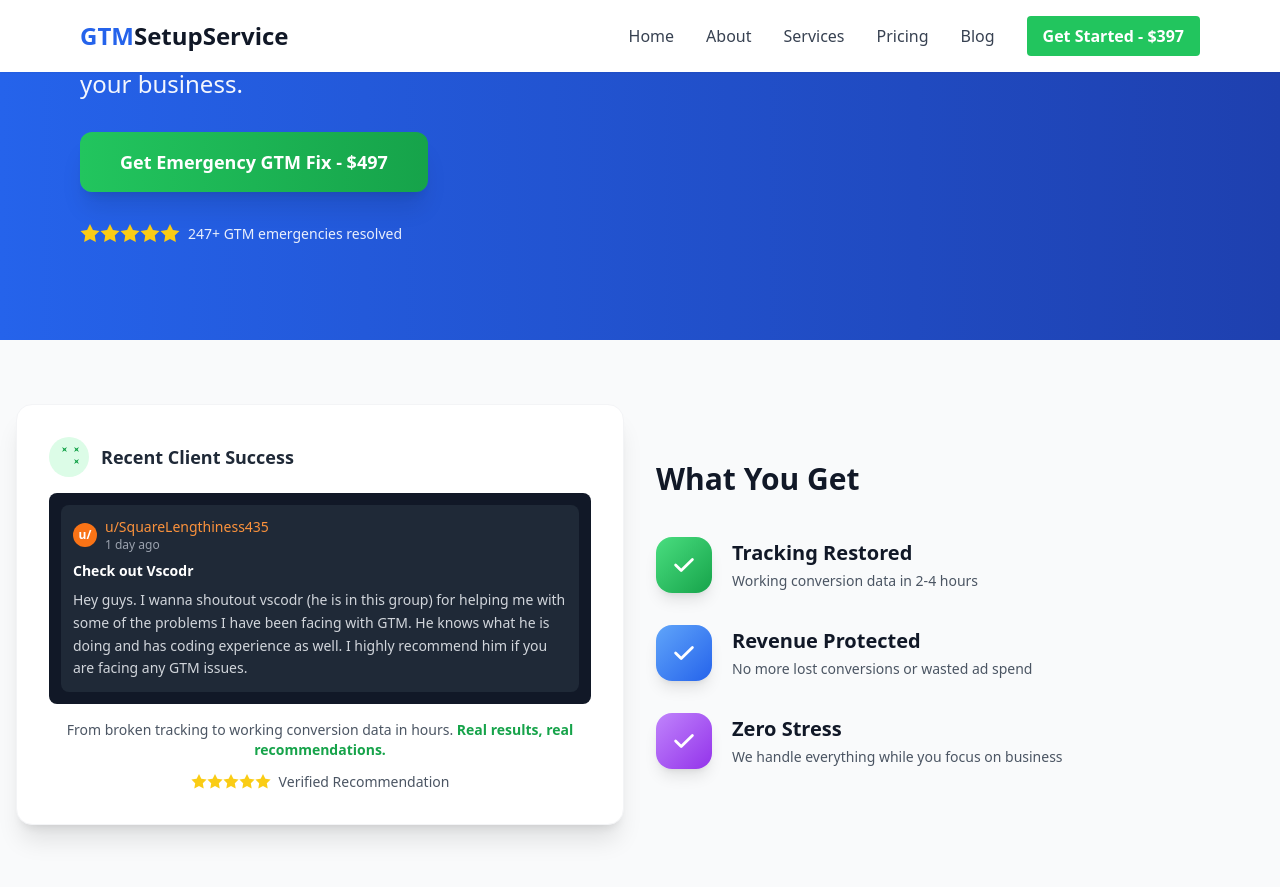
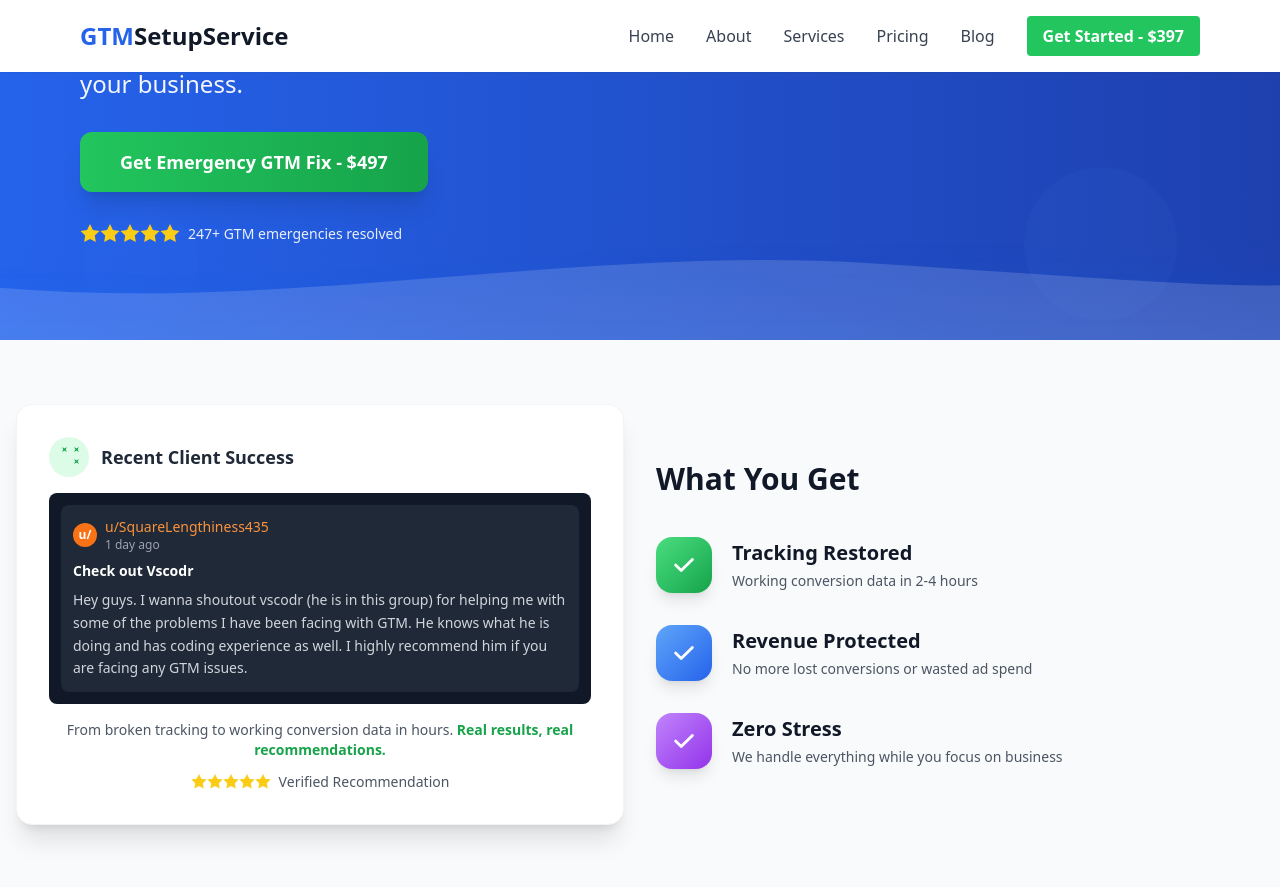
Before and after one commit to gtmsetupservice/gtmsetupservice.com, a Jekyll site: the page built from index.md, in a window 1280 px wide and 900 px high, scrolled down 312 px. Shown: the top 887 px of the window. Built offline with Jekyll 4.4.1, drawn with Linux system fonts in a browser that asks for light colours; nearby versions of some CDN libraries.

Commit message:
Enhance hero section transitions with more contrast and depth
- Created multi-layer wave transitions with increased opacity (0.4-0.7 range)
- Added shadow filters for depth perception
- Implemented gradient variations for better ADA-compliant contrast
- Positioned waves at bottom of hero section for smooth transition
- Maintains accessibility while adding visual interest

🤖 Generated with [Claude Code](https://claude.ai/code)

Co-Authored-By: Claude <noreply@anthropic.com>

```diff
--- a/_includes/hero.html
+++ b/_includes/hero.html
@@ -1,7 +1,10 @@
 <!-- Section 1: Hero Section (Above the Fold) -->
-<section class="bg-gradient-to-r from-blue-600 to-blue-800 text-white py-24 relative overflow-hidden">
-    <!-- Background SVG Pattern -->
-    <div class="absolute inset-0 opacity-10" style="background-image: url('/assets/images/bg-hero.svg'); background-size: cover; background-position: center;"></div>
+<section class="bg-gradient-to-r from-blue-600 to-blue-800 text-white relative overflow-hidden">
+    <!-- Enhanced wave transition with depth -->
+    <div class="absolute bottom-0 left-0 right-0 h-48" style="background-image: url('/assets/images/bg-hero-enhanced.svg'); background-size: cover; background-position: top; background-repeat: no-repeat;"></div>
+
+    <!-- Content wrapper with proper padding -->
+    <div class="py-24 relative">
 
     <div class="max-w-6xl mx-auto px-4 relative z-10">
         <!-- Eyebrow Copy -->
@@ -37,4 +40,5 @@
             <p class="text-sm opacity-90">247+ GTM emergencies resolved</p>
         </div>
     </div>
+    </div>
 </section>
```
Also changed, not shown: assets/images/bg-hero-enhanced.svg (added), 3 other files.
